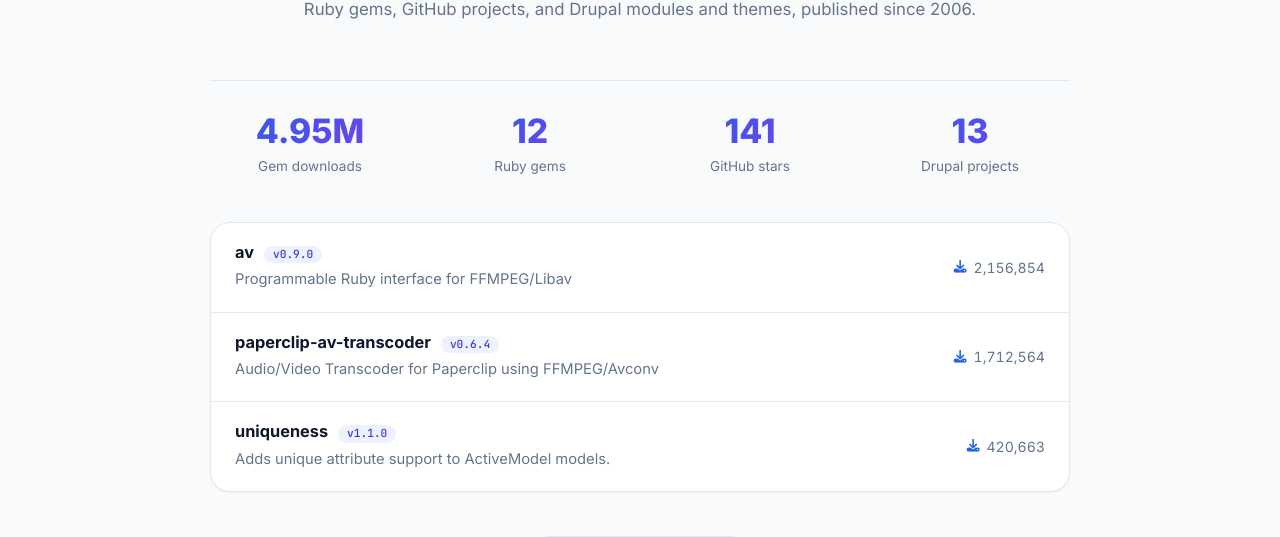
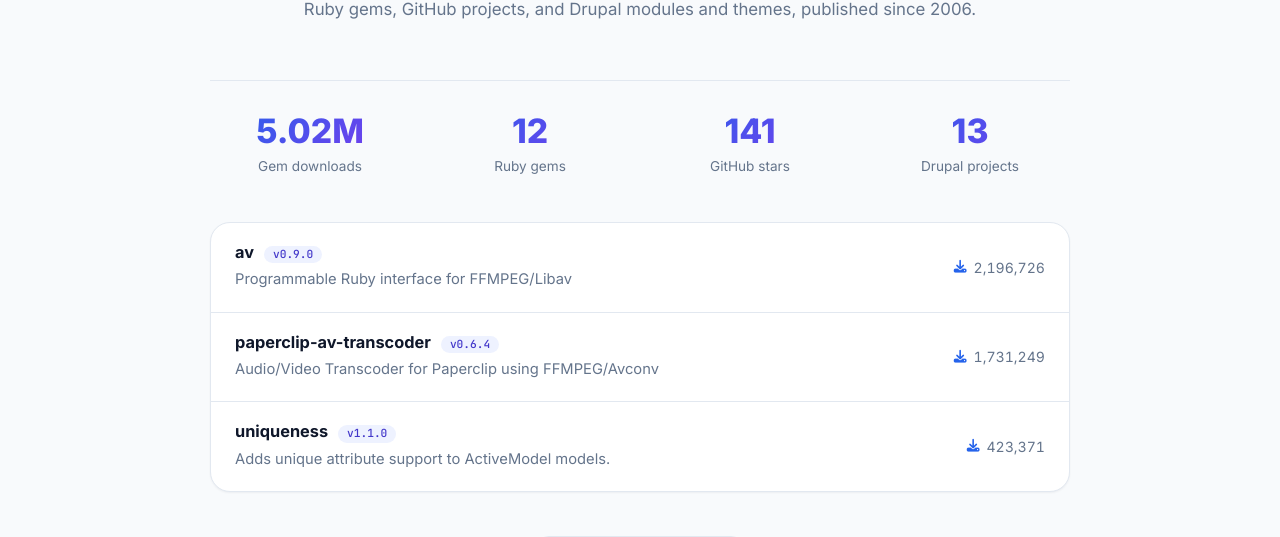
Before and after one commit to owahab/owahab.github.io, a Jekyll site: the page built from index.html, in a window 1280 px wide and 900 px high, scrolled down 7318 px. Shown: the part 150-687 px from the top of the window. Built offline with Jekyll 4.4.1, drawn with Linux system fonts in a browser that asks for light colours; part of the change alters nothing that is shown.

Commit message:
Refresh open source contribution data

```diff
--- a/_data/opensource.yml
+++ b/_data/opensource.yml
@@ -1,10 +1,10 @@
 # Generated by script/fetch-opensource — do not edit by hand.
 # Re-run that script to refresh.
-generated_at: '2026-09-01'
+generated_at: '2026-10-01'
 github:
   url: https://github.com/owahab
   since: '2009'
-  followers: 98
+  followers: 100
   totals:
     repos: 15
     stars: 141
@@ -136,82 +136,82 @@ rubygems:
   url: https://rubygems.org/profiles/owahab
   totals:
     gems: 12
-    downloads: 4952850
-    downloads_display: '4,952,850'
-    downloads_compact: 4.95M
+    downloads: 5015922
+    downloads_display: '5,015,922'
+    downloads_compact: 5.02M
   gems:
   - name: av
     description: Programmable Ruby interface for FFMPEG/Libav
     url: https://rubygems.org/gems/av
     version: 0.9.0
-    downloads: 2156854
-    downloads_display: '2,156,854'
+    downloads: 2196726
+    downloads_display: '2,196,726'
   - name: paperclip-av-transcoder
     description: Audio/Video Transcoder for Paperclip using FFMPEG/Avconv
     url: https://rubygems.org/gems/paperclip-av-transcoder
     version: 0.6.4
-    downloads: 1712564
-    downloads_display: '1,712,564'
+    downloads: 1731249
+    downloads_display: '1,731,249'
   - name: uniqueness
     description: Adds unique attribute support to ActiveModel models.
     url: https://rubygems.org/gems/uniqueness
     version: 1.1.0
-    downloads: 420663
-    downloads_display: '420,663'
+    downloads: 423371
+    downloads_display: '423,371'
   - name: paperclip-ffmpeg
     description: Process your attachments with FFMPEG
     url: https://rubygems.org/gems/paperclip-ffmpeg
     version: 1.2.0
-    downloads: 419107
-    downloads_display: '419,107'
+    downloads: 420332
+    downloads_display: '420,332'
   - name: recognition
     description: Recognize users by giving them points and rewards for their actions
     url: https://rubygems.org/gems/recognition
     version: 0.8.6
-    downloads: 57077
-    downloads_display: '57,077'
+    downloads: 57230
+    downloads_display: '57,230'
   - name: spaghetti
     description: Spaghetti - Rails Endless Page
     url: https://rubygems.org/gems/spaghetti
     version: 0.6.0
-    downloads: 50545
-    downloads_display: '50,545'
+    downloads: 50625
+    downloads_display: '50,625'
   - name: activesorting
     description: Adds ability to sort models using a custom field
     url: https://rubygems.org/gems/activesorting
     version: 0.8.3
-    downloads: 31765
-    downloads_display: '31,765'
+    downloads: 31852
+    downloads_display: '31,852'
   - name: gub
     description: The missing command line tool for Github
     url: https://rubygems.org/gems/gub
     version: 0.2.0
-    downloads: 30634
-    downloads_display: '30,634'
+    downloads: 30695
+    downloads_display: '30,695'
   - name: rails_autocomplete
     description: Hassle-free autocomplete for Rails 3
     url: https://rubygems.org/gems/rails_autocomplete
     version: 0.1.0
-    downloads: 26503
-    downloads_display: '26,503'
+    downloads: 26599
+    downloads_display: '26,599'
   - name: paperclip-av-chainer
     description: Audio/Video Chainer for Paperclip using FFMPEG/Avconv
     url: https://rubygems.org/gems/paperclip-av-chainer
     version: 0.6.3
-    downloads: 22559
-    downloads_display: '22,559'
+    downloads: 22604
+    downloads_display: '22,604'
   - name: mozzn
     description: Command Line Interface to mozzn
     url: https://rubygems.org/gems/mozzn
     version: 0.4.0
-    downloads: 16074
-    downloads_display: '16,074'
+    downloads: 16116
+    downloads_display: '16,116'
   - name: devel
     description: Rails Developer Essential Gem
     url: https://rubygems.org/gems/devel
     version: 0.3.0
-    downloads: 8505
-    downloads_display: '8,505'
+    downloads: 8523
+    downloads_display: '8,523'
 drupal:
   url: https://www.drupal.org/u/owahab
   since: '2006'
@@ -224,12 +224,7 @@ drupal:
     name: community_tags
     kind: Module
     url: https://www.drupal.org/project/community_tags
-    sites: 119
-  - title: Google Translate
-    name: gtrans
-    kind: Module
-    url: https://www.drupal.org/project/gtrans
-    sites: 12
+    sites: 117
   - title: Taxonomy Blocks
     name: taxonomy_blocks
     kind: Module
@@ -239,32 +234,37 @@ drupal:
     name: currency_cck
     kind: Module
     url: https://www.drupal.org/project/currency_cck
+    sites: 9
+  - title: Google Translate
+    name: gtrans
+    kind: Module
+    url: https://www.drupal.org/project/gtrans
     sites: 8
+  - title: Webform Paths
+    name: webform_paths
+    kind: Module
+    url: https://www.drupal.org/project/webform_paths
+    sites: 7
   - title: RSVP
     name: rsvp
     kind: Module
     url: https://www.drupal.org/project/rsvp
     sites: 5
-  - title: Webform Paths
-    name: webform_paths
-    kind: Module
-    url: https://www.drupal.org/project/webform_paths
+  - title: Blue Lake
+    name: bluelake
+    kind: Theme
+    url: https://www.drupal.org/project/bluelake
     sites: 4
   - title: phpFreeChat integration
     name: phpfreechat
     kind: Module
     url: https://www.drupal.org/project/phpfreechat
     sites: 4
-  - title: Blue Lake
-    name: bluelake
-    kind: Theme
-    url: https://www.drupal.org/project/bluelake
-    sites: 2
   - title: Blue Nile
     name: bluenile
     kind: Theme
     url: https://www.drupal.org/project/bluenile
-    sites: 2
+    sites: 1
   - title: LDAP Address Book
     name: ldap_addressbook
     kind: Module
```
